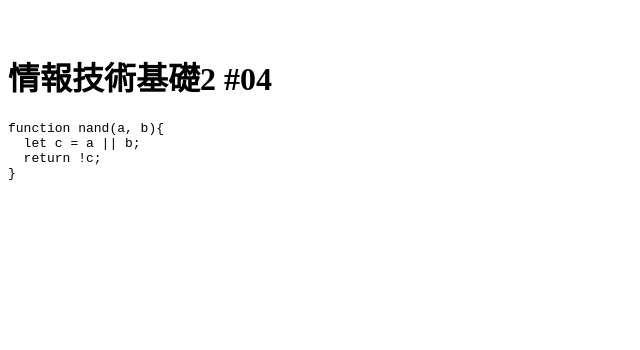
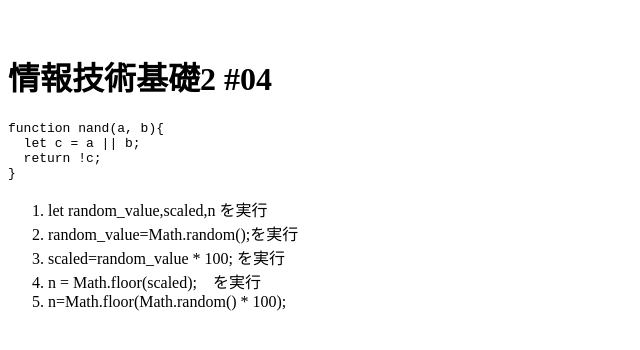
Before and after one commit to Riochanyade/sfcjs02, a plain HTML site: page index.html in a window 1280 px wide. Shown: the whole page, without its empty margins (0-640 px from the left). Drawn offline with Linux system fonts and the light colour scheme.

Commit message:
index.html.2 の内容を index.html に統合

```diff
--- a/index.html
+++ b/index.html
@@ -12,6 +12,13 @@ function nand(a, b){
   return !c;
 }
 </pre>
-<script src="scripts/app.js"></script>
+    <ol>
+        <li>let random_value,scaled,n を実行</li>
+        <li>random_value=Math.random();を実行</li>
+        <li>scaled=random_value * 100; を実行</li>
+        <li>n = Math.floor(scaled);　を実行</li>
+        <li>n=Math.floor(Math.random() * 100);</li>
+    </ol>
+    <script src="scripts/app.js"></script>
 </body>
 <html>
```
Also changed, not shown: 1 other file.
